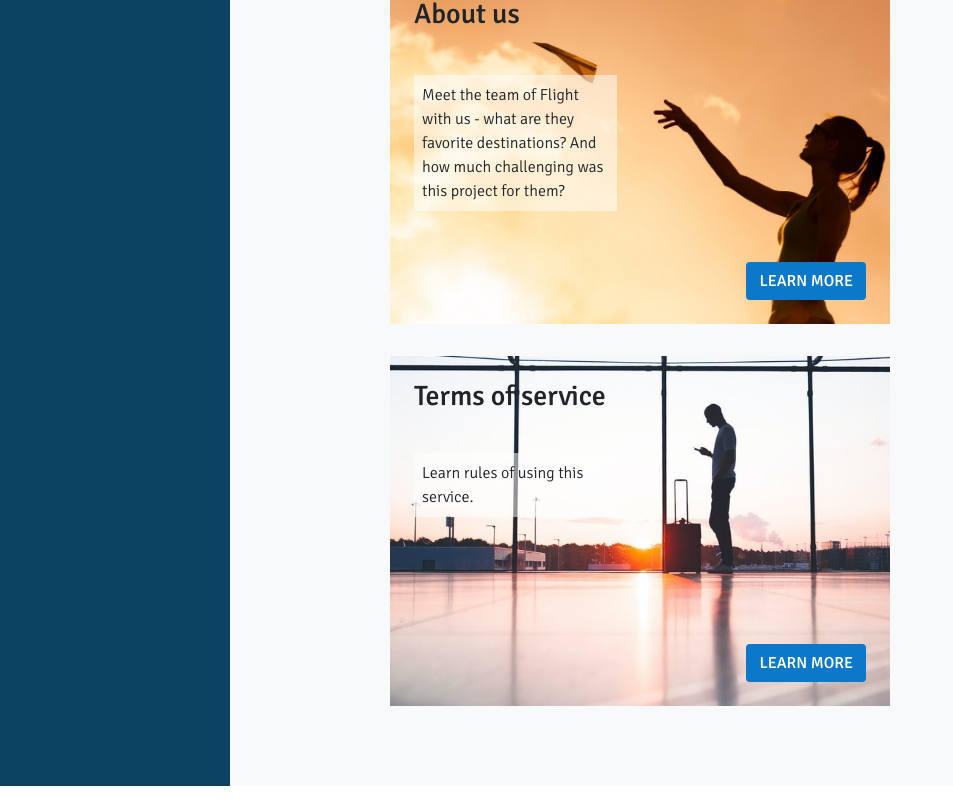
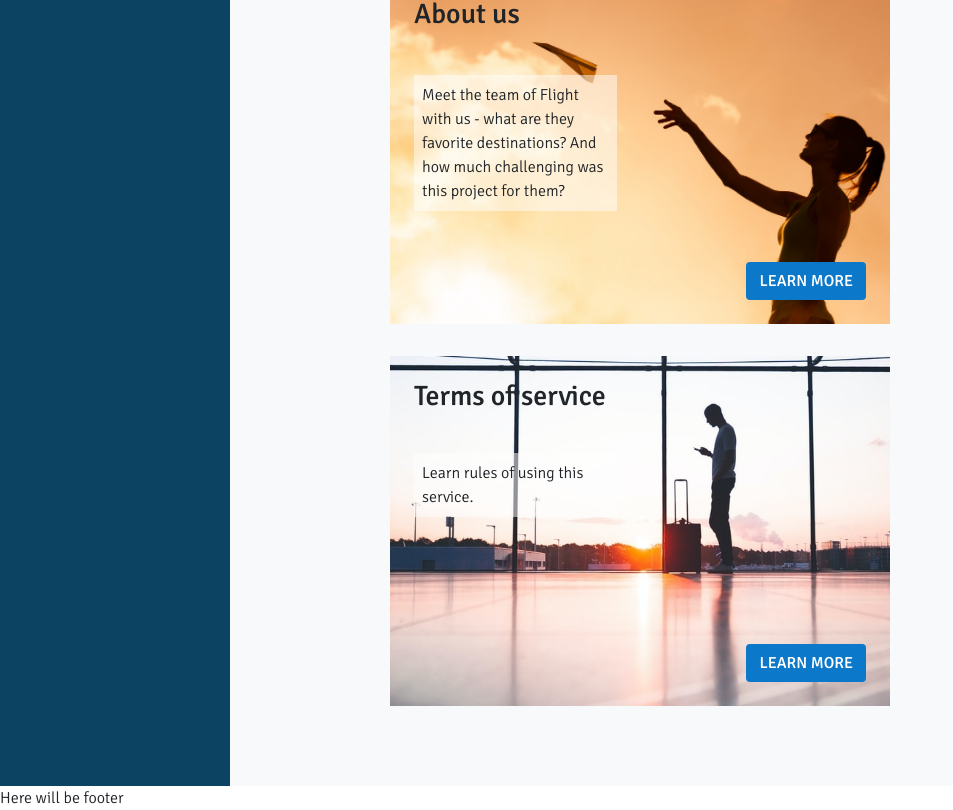
Before and after one commit to belcosta/Flight-with-us, a React (Create React App) app in the folder frontend/: page / in a window 1280 px wide. Shown: the part 1477-2287 px from the top of the page, without its empty margins (0-953 px from the left). Before the commit the page ends 2263 px from the top, so only its background shows below. Built offline with nearby package versions, Linux system fonts and the light colour scheme; no server answers; a web font is replaced by a local one.

Commit message:
footer created

```diff
--- a/frontend/src/App.jsx
+++ b/frontend/src/App.jsx
@@ -8,6 +8,7 @@ import Filterbar from "./components/Filterbar";
 import NoResults from "./components/NoResults";
 import Pivot from "./components/Pivot";
 import LandingPage from "./components/LandingPage";
+import Footer from "./components/Footer";
 
 function App() {
   const [search, setSearch] = useState({});
@@ -70,6 +71,7 @@ function App() {
           <Pivot />
         </div>
       </div>
+      <Footer />
     </appContext.Provider>
   );
 }
--- /dev/null
+++ b/frontend/src/components/Footer.jsx
@@ -0,0 +1,5 @@
+import React from "react";
+
+export default function Footer() {
+  return <footer>Here will be footer</footer>;
+}
```
